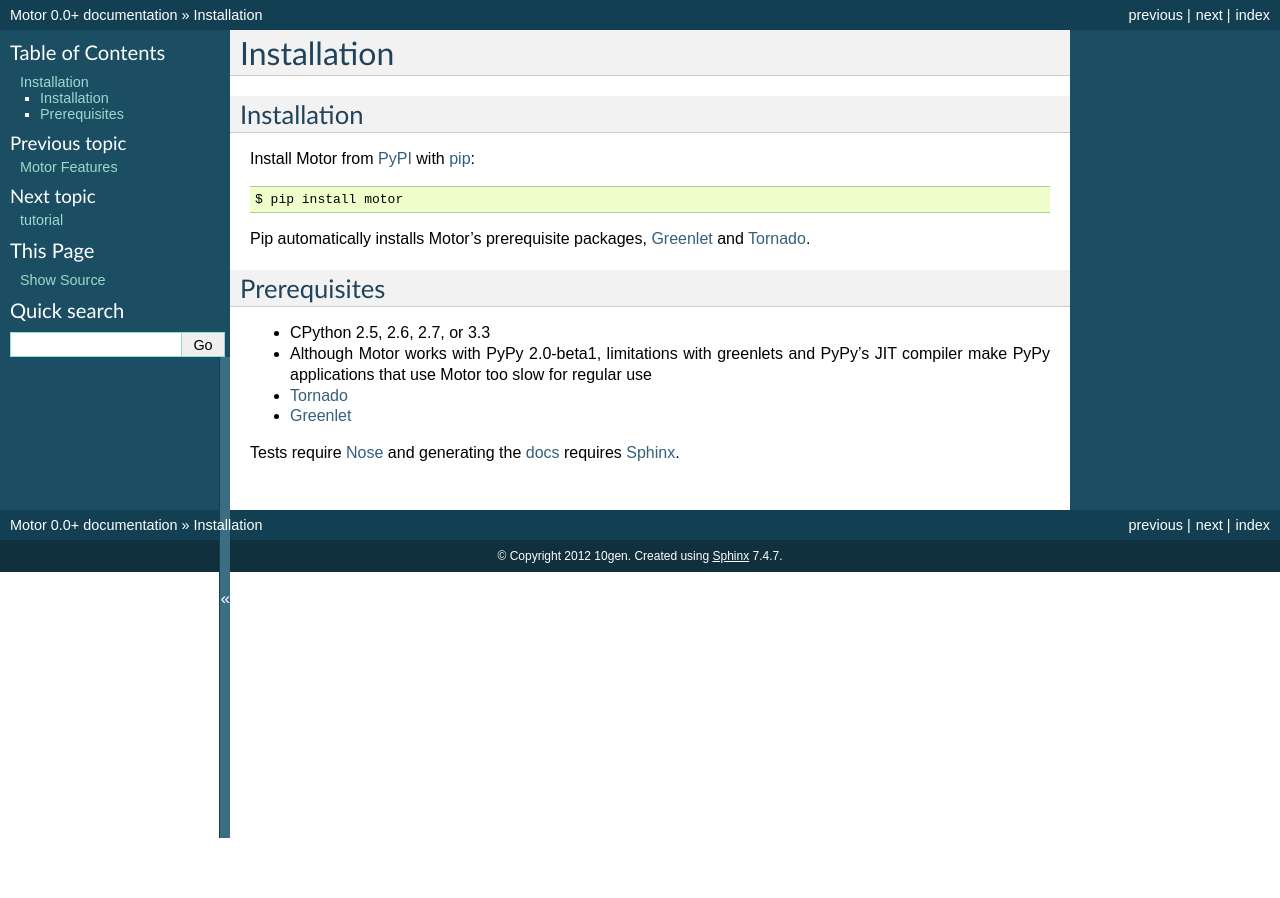
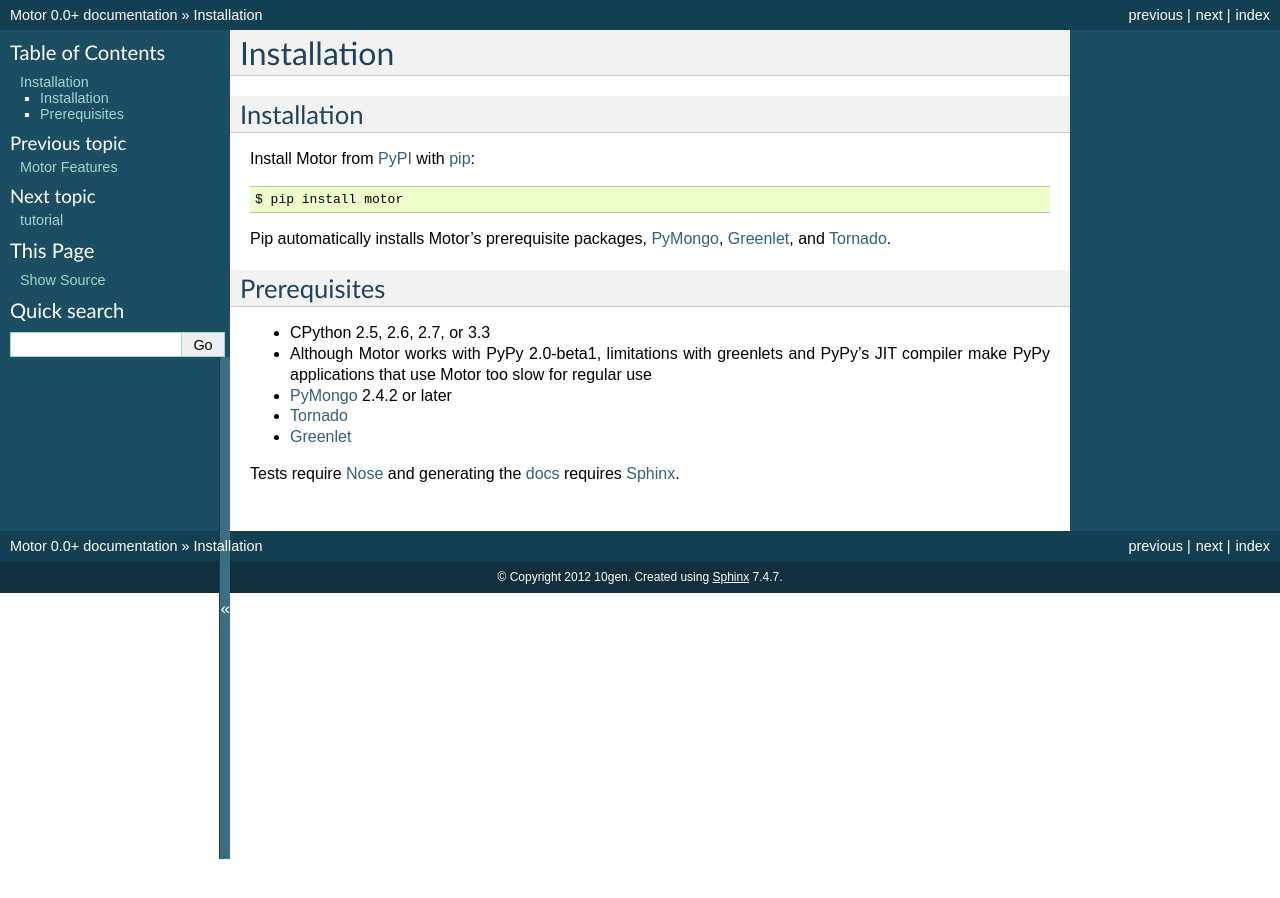
Before and after one commit to mongodb/motor, a Sphinx documentation site: the page built from doc/installation.rst, in a window 1280 px wide. Built offline with Sphinx 7.4.7, drawn with Linux system fonts in a browser that asks for light colours; pages that are not in the unit, such as notebooks, are missing from menus; the version number is read from the project's files by our own code.

Commit message:
Note that PyMongo is a prereq

```diff
--- a/doc/installation.rst
+++ b/doc/installation.rst
@@ -8,7 +8,8 @@
 
   $ pip install motor
 
-Pip automatically installs Motor's prerequisite packages, Greenlet_ and Tornado_.
+Pip automatically installs Motor's prerequisite packages, PyMongo_, Greenlet_,
+and Tornado_.
 
 Prerequisites
 -------------
@@ -17,6 +18,7 @@
 * Although Motor works with PyPy 2.0-beta1, limitations with greenlets and
   PyPy's JIT compiler make PyPy applications that use Motor too slow for
   regular use
+* PyMongo_ 2.4.2 or later
 * Tornado_
 * Greenlet_
 
@@ -26,9 +28,11 @@
 
 .. _pip: http://pip-installer.org
 
+.. _PyMongo: https://pypi.python.org/pypi/pymongo/
+
 .. _Tornado: http://www.tornadoweb.org
 
-.. _Greenlet: http://pypi.python.org/pypi/greenlet
+.. _Greenlet: http://pypi.python.org/pypi/greenlet/
 
 .. _Nose: http://pypi.python.org/pypi/nose/
 
```
